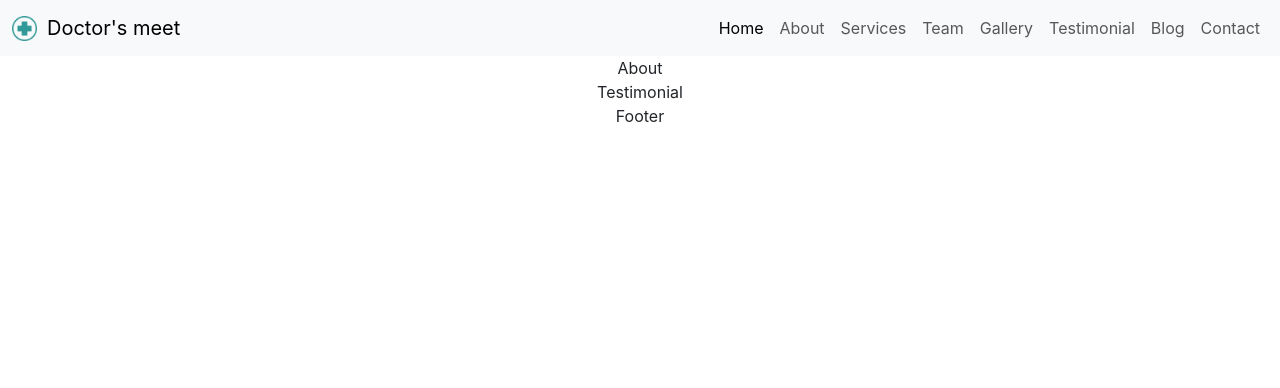
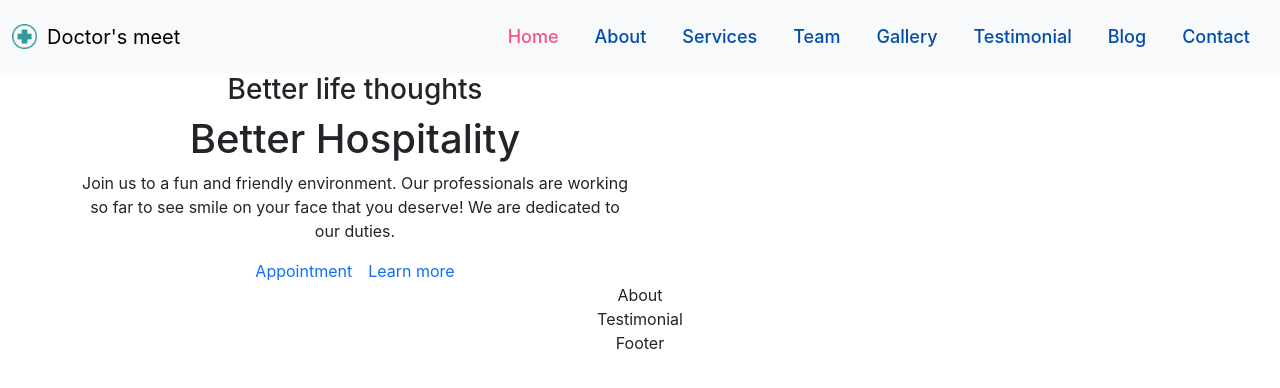
Before and after one commit to Souma-coder/Hospital_app, a React (Create React App) app: page / in a window 1280 px wide. Shown: the top 388 px of the page. Built offline with nearby package versions, Linux system fonts and the light colour scheme.

Commit message:
24th april's morning modification

```diff
--- a/src/components/MainPage.jsx
+++ b/src/components/MainPage.jsx
@@ -1,6 +1,7 @@
 import React from "react";
 import About from "./about/About";
 import Footer from "./footer/Footer";
+import Home from "./home/Home";
 import Nav from "./nav/Nav";
 import Testimonial from "./testimonial/Testimonial";
 
@@ -8,6 +9,7 @@ const MainPage = () => {
   return (
     <>
       <Nav />
+      <Home />
       <About />
       <Testimonial />
       <Footer />
--- /dev/null
+++ b/src/components/home/Home.jsx
@@ -0,0 +1,32 @@
+import React from "react";
+import "./home.css";
+
+const Home = () => {
+  return (
+    <section id="home" className="home">
+      <div className="banner_wrapper wrapper">
+        <div className="container">
+          <div className="row align-items-center">
+            <div className="col-md-6 order-md-1 order-2">
+              <h3>Better life thoughts</h3>
+              <h1>Better Hospitality</h1>
+              <p>
+                Join us to a fun and friendly environment. Our professionals are
+                working so far to see smile on your face that you deserve! We
+                are dedicated to our duties.
+              </p>
+              <a href="" className="main-btn mt-4 fill-btn">
+                Appointment
+              </a>
+              <a href="" className="main-btn mt-4 ms-3">
+                Learn more
+              </a>
+            </div>
+          </div>
+        </div>
+      </div>
+    </section>
+  );
+};
+
+export default Home;
--- a/src/components/nav/nav.css
+++ b/src/components/nav/nav.css
@@ -7,3 +7,45 @@
   width: 25px;
   margin-right: 10px;
 }
+
+.header_wrapper .navbar {
+  padding: 0.9375rem 0;
+  background: transparent;
+  transition: 0.3s ease-in-out;
+}
+
+.header_wrapper .navbar-toggler,
+.header_wrapper .navbar-toggler:focus {
+  border: 0;
+  box-shadow: none;
+  color: var(--text-black);
+  line-height: 2;
+}
+
+.header_wrapper .nav-item {
+  margin: 0 0.625rem;
+}
+
+.header_wrapper .nav-item .nav-link {
+  font-size: 1.125rem;
+  font-weight: 500;
+  color: var(--primary-text);
+  display: inline-block;
+}
+
+.header_wrapper .nav-item .nav-link:hover,
+.header_wrapper .nav-item .nav-link:focus,
+.header_wrapper .nav-item .nav-link.active {
+  color: var(--secondary-text);
+}
+
+.navbar.header-scrolled {
+  position: fixed;
+  top: 0;
+  left: 0;
+  width: 100%;
+  z-index: 999;
+  background: var(--bg-white);
+  box-shadow: 0.5084rem 1.419rem 2.5rem 0 rgb(0 0 0 / 8%);
+  transition: 0.3s ease-in-out;
+}
```
Also changed, not shown: src/components/home/home.css (added).
